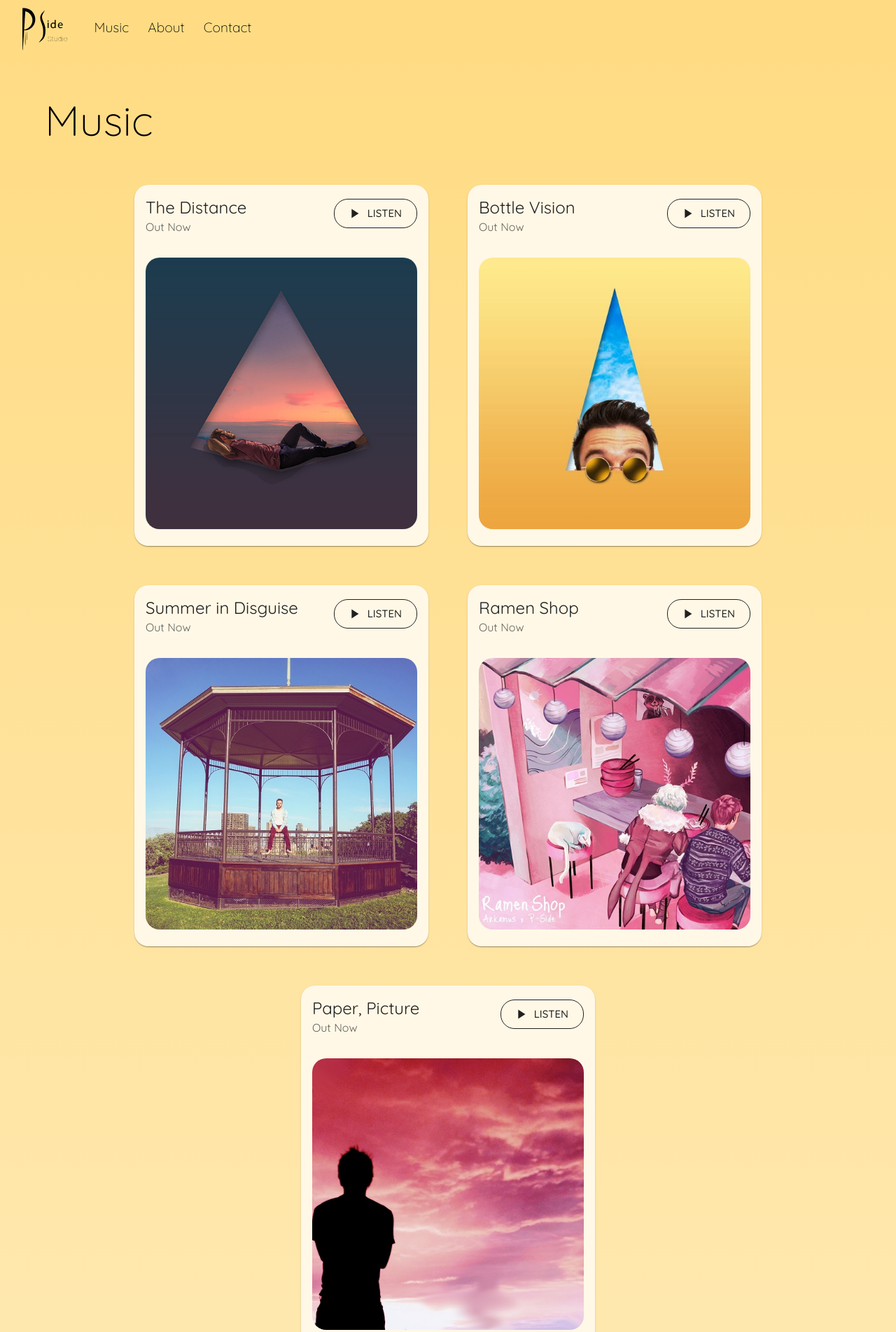
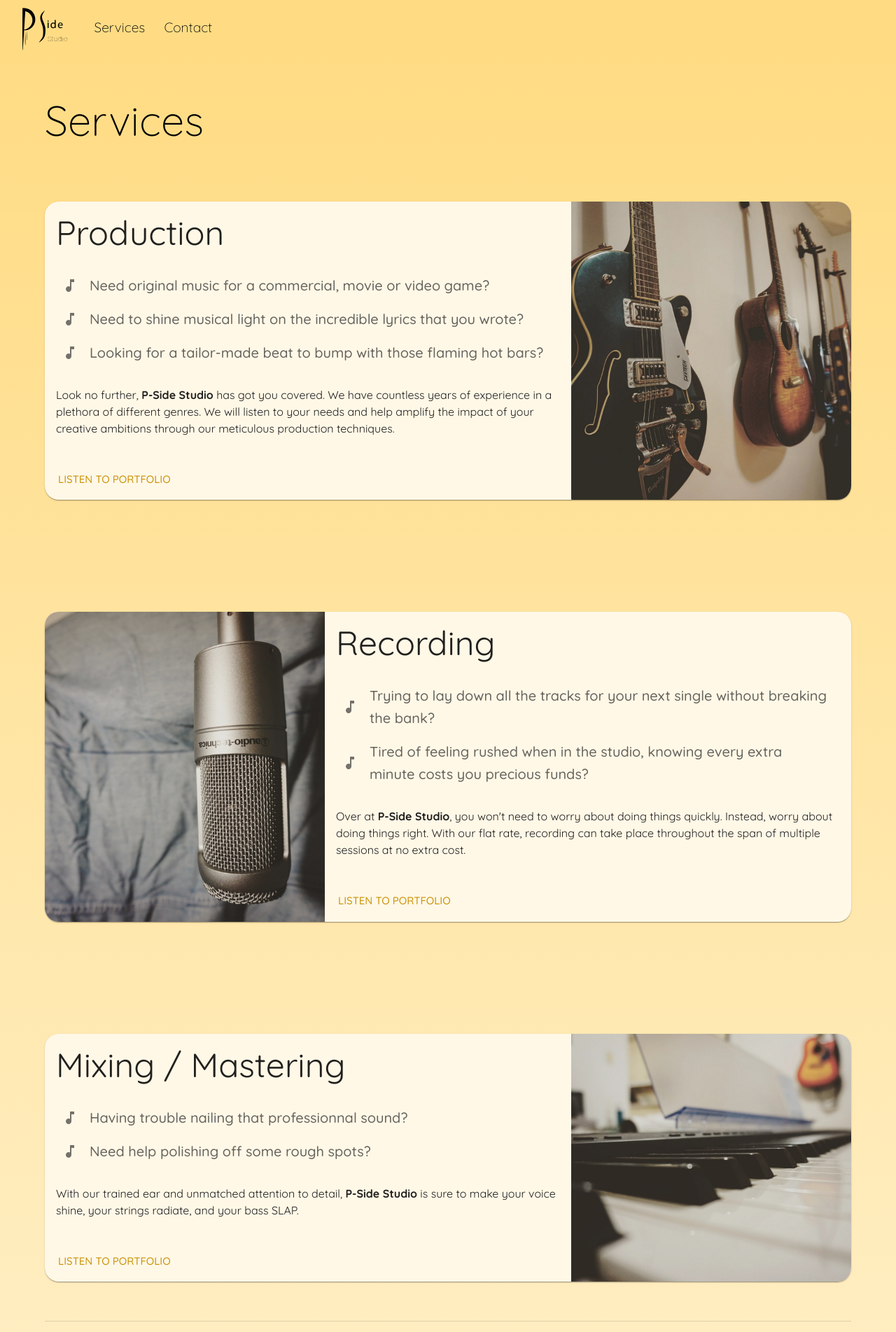
Before and after one commit to P-Side-Studio/p-side-studio.github.io, a React (Create React App) app: page /#/home in a window 1280 px wide. Shown: the part 720-2623 px from the top of the page at 70% size. Built offline with nearby package versions, Linux system fonts and the light colour scheme.

Commit message:
Add service and contact page

```diff
--- a/public/index.html
+++ b/public/index.html
@@ -24,7 +24,7 @@
       work correctly both with client-side routing and a non-root public URL.
       Learn how to configure a non-root public URL by running `npm run build`.
     -->
-    <title>P-Side</title>
+    <title>P-Side Studio</title>
   </head>
   <body>
     <noscript>You need to enable JavaScript to run this app.</noscript>
--- a/src/App.tsx
+++ b/src/App.tsx
@@ -4,12 +4,11 @@ import { ThemeProvider } from "@mui/material"
 import { theme } from './theme'
 import { Container, Divider, Box } from "@mui/material"
 import { Home } from "./pages/Home"
-import { Music } from "./pages/Music"
-import { About } from "./pages/About"
-import { Contact } from "./pages/Contact"
+import { Services } from "./pages/Services"
 import { useLocation } from "react-router-dom"
 import { useEffect, useState } from "react"
 import LoadingPage from "./components/LoadingPage"
+import { Contact } from "./pages/Contact"
 
 export const APP_BAR_HEIGHT = 80
 
@@ -31,6 +30,15 @@ function App() {
     setLoading(false)
     scrollToLocation()
   }
+
+  // This is a dirty way to wait for images to load, there is no imageloaded callback on the image crossfade npm element which is used within the home page
+  useEffect(() => {
+    setTimeout(() => {
+      setLoading(false)
+      scrollToLocation()
+    }, 1000);
+  }, [])
+
   function scrollToLocation() {
     let id = location.pathname.split('/').at(-1)
     if (!id) {
@@ -57,12 +65,8 @@ function App() {
             backgroundRepeat: 'no-repeat',
           }}>
           <Container id='body'>
-            <Page title="Music" id="music">
-              <Music onAllImagesLoaded={() => imagesLoaded()} />
-            </Page>
-            <Divider />
-            <Page title="About" id="about">
-              <About />
+            <Page title="Services" id="services">
+              <Services />
             </Page>
             <Divider />
             <Page title="Contact" id="contact">
--- a/src/components/ResponsiveAppBar.tsx
+++ b/src/components/ResponsiveAppBar.tsx
@@ -15,8 +15,7 @@ import PersonIcon from '@mui/icons-material/Person';
 import { APP_BAR_HEIGHT } from '../App'
 
 const pages = [
-  { title: 'Music', url: 'music', icon: <LibraryMusicIcon /> },
-  { title: 'About', url: 'about', icon: <InfoIcon /> },
+  { title: 'Services', url: 'services', icon: <LibraryMusicIcon /> },
   { title: 'Contact', url: 'contact', icon: <PersonIcon /> },
 ]
 
--- a/src/pages/Contact.tsx
+++ b/src/pages/Contact.tsx
@@ -1,12 +1,15 @@
 import { Box, Container, IconButton, Typography } from "@mui/material";
 import MailOutlineIcon from '@mui/icons-material/MailOutline';
 
-const contactEmail = 'info@pside.ca'
+const contactEmail = 'studio@pside.ca'
 
 export function Contact() {
   return (
-    <Container sx={{my: 4, display: 'flex', flexDirection: 'column', gap: 7, alignItems: 'center'}}>
+    <Container sx={{ my: 4, display: 'flex', flexDirection: 'column', gap: 7, alignItems: 'center' }}>
       <Box display='flex' flexDirection='column' alignItems='center'>
+        <Typography gutterBottom variant="subtitle1" color="text.secondary" component="div">
+          To book a free consultation
+        </Typography>
         <IconButton href={"mailto:" + contactEmail}>
           <MailOutlineIcon fontSize="large" />
         </IconButton>
--- a/src/pages/Home.tsx
+++ b/src/pages/Home.tsx
@@ -1,21 +1,19 @@
 import { Box } from "@mui/system";
 import { ReactComponent as SiteLogo } from '../icons/P-Side-Studio-Logo.svg';
 import { Background, Parallax } from 'react-parallax'
-import { Button, Fade, IconButton, SpeedDial, SpeedDialAction, useTheme } from "@mui/material";
+import { Button, Fade, IconButton, SpeedDial, SpeedDialAction, Tooltip, useTheme } from "@mui/material";
 import SpeedDialIcon from '@mui/material/SpeedDialIcon';
-import { BsSpotify } from 'react-icons/bs'
-import { BsInstagram } from 'react-icons/bs'
 import { BsFacebook } from 'react-icons/bs'
-import { FaTiktok } from 'react-icons/fa'
-import { BsYoutube } from 'react-icons/bs'
 import { BsChevronDown } from "react-icons/bs";
-import React, { useEffect } from "react";
+import React from "react";
 import { Link } from "react-router-dom";
 import { motion } from "framer-motion"
 import { APP_BAR_HEIGHT } from '../App'
 import { useSyncPagePath } from "../hooks/useSyncPagePath";
 import { useInView } from "react-intersection-observer";
 import { ImageCrossFader } from "../components/ImageCrossFader";
+import LibraryMusicIcon from '@mui/icons-material/LibraryMusic';
+import MailOutlineIcon from '@mui/icons-material/MailOutline';
 
 type HomeProps = {
   id: string,
@@ -24,11 +22,9 @@ type HomeProps = {
 export function Home({ id }: HomeProps) {
 
   const socials = [
-    { name: 'Spotify', icon: <BsSpotify />, link: 'https://open.spotify.com/artist/14pk52yKqb0NFQivwORvAw?si=RC1FCHRaR822ihVH5SntXQ' },
-    { name: 'Instagram', icon: <BsInstagram />, link: 'https://www.instagram.com/p_side_94/' },
-    { name: 'TikTok', icon: <FaTiktok />, link: 'https://www.tiktok.com/@p.side' },
-    { name: 'Facebook', icon: <BsFacebook />, link: 'https://www.facebook.com/p.side.94/' },
-    { name: 'Youtube', icon: <BsYoutube />, link: 'https://www.youtube.com/channel/UCsBTfAYSvmDnssnp6jnNGDQ' },
+    { name: 'Listen to portfolio', icon: <LibraryMusicIcon />, link: '/portfolio' },
+    { name: 'Follow on Facebook', icon: <BsFacebook />, link: 'https://www.facebook.com/psidestudiomtl' },
+    { name: 'Send an email', icon: <MailOutlineIcon />, link: 'mailto:studio@pside.ca' },
   ]
 
   const [showSocialButtons, setShowSocialButtons] = React.useState<boolean>(false);
@@ -40,7 +36,7 @@ export function Home({ id }: HomeProps) {
 
   return (
     <>
-      <Parallax style={{ zIndex: theme.zIndex.drawer + 1 }} blur={3} strength={400} bgImageStyle={{ translate: '0px -200px' }}>
+      <Parallax style={{ zIndex: theme.zIndex.drawer + 1 }} strength={400}>
         <Background>
           <ImageCrossFader
             urls={[
@@ -50,10 +46,10 @@ export function Home({ id }: HomeProps) {
               "/images/guitars.jpg",
               "/images/drumpad.jpg",
             ]}
-            intervalTime= {5000}
-            fadeTime= {1200}
+            intervalTime={4200}
+            fadeTime={1200}
             pause={!inView}
-            style={{ maxWidth: "infinite", maxHeight: '150vh'}} />
+            style={{ filter: "blur(2px)", translate: '0px -200px', maxWidth: "infinite", maxHeight: '150vh' }} />
         </Background>
         <Box
           ref={ref}
@@ -67,22 +63,24 @@ export function Home({ id }: HomeProps) {
           style={{
             height: `calc(100dvh - ${APP_BAR_HEIGHT}px)`,
           }}>
-          <Fade in timeout={1500} onEntering={() => setShowChevron(true)}>
+          <Fade in timeout={1500} onEntering={() => setShowSocialButtons(true)}>
             <Box ref={logoRef} width='80%' maxWidth={500} height='60%'>
               <SiteLogo fill={theme.palette.background.paper}
                 width="100%"
                 height="100%" />
             </Box>
           </Fade>
-          {/* <Fade in={showSocialButtons} timeout={1500} onEntered={() => setShowChevron(true)}>
-            <Box mb={5} alignItems='top' display='flex' gap={1}>
+          <Fade in={showSocialButtons} timeout={1500} onEntered={() => setShowChevron(true)}>
+            <Box mb={5} alignItems='top' display='flex' gap={3}>
               {socials.map((social) =>
-                <IconButton href={social.link} target="_blank" size={'large'}>
-                  {social.icon}
-                </IconButton>
+                <Tooltip title={social.name}>
+                  <IconButton href={social.link} target="_blank" size={'large'} color="primary">
+                    {social.icon}
+                  </IconButton>
+                </Tooltip>
               )}
             </Box>
-          </Fade> */}
+          </Fade>
           <Fade in={showChevron} timeout={2000}>
             <Box
               component={motion.div}
--- a/src/pages/Music.tsx
+++ /dev/null
@@ -1,69 +0,0 @@
-import { Grid } from "@mui/material"
-import Album from "../components/Album"
-
-interface MusicProps {
-
-  onAllImagesLoaded: (() => void)
-}
-
-export function Music({ onAllImagesLoaded }: MusicProps) {
-  const albums = [
-    {
-      title: 'The Distance',
-      imgUrl: '/images/cover_art/The Distance Cover.jpg',
-      releaseDate: '09-11-2022',
-      presaveUrl: 'http://pside.ca/music/the-distance'
-    },
-    {
-      title: 'Bottle Vision',
-      imgUrl: '/images/cover_art/bottle-vision-500px.jpg',
-      releaseDate: '09-11-2021',
-      presaveUrl: 'https://bfan.link/bottle-vision'
-    },
-    {
-      title: 'Summer in Disguise',
-      imgUrl: '/images/cover_art/summer-in-disguise-500px.jpg',
-      releaseDate: '08-21-2021',
-      presaveUrl: 'https://distrokid.com/hyperfollow/pside1/summer-in-disguise'
-    },
-    {
-      title: 'Ramen Shop',
-      imgUrl: '/images/cover_art/ramen-shop-500px.jpg',
-      releaseDate: '07-01-2021',
-      presaveUrl: 'https://distrokid.com/hyperfollow/pside/ramen-shop'
-    },
-    {
-      title: 'Paper, Picture',
-      imgUrl: '/images/cover_art/paper-picture-500px.jpg',
-      releaseDate: '04-27-2021',
-      presaveUrl: 'https://push.fm/fl/paper'
-    },
-  ]
-
-  let loadedImageCount = 0
-  const imageLoaded = () => {
-    loadedImageCount++
-    if (loadedImageCount >= albums.length) {
-      onAllImagesLoaded()
-    }
-  }
-
-  return (
-    <Grid
-      container
-      my={7}
-      direction="row"
-      justifyContent="center"
-      alignItems="flex-start"
-      gap={7}
-    >
-      {albums.map((album) =>
-        <Album name={album.title}
-          imgUrl={album.imgUrl}
-          releaseDate={album.releaseDate}
-          presaveUrl={album.presaveUrl}
-          imageLoaded={imageLoaded} />
-      )}
-    </Grid>
-  )
-}
--- /dev/null
+++ b/src/pages/Services.tsx
@@ -0,0 +1,126 @@
+import { Box, Card, CardActions, CardContent, CardMedia, List, ListItem, ListItemIcon, Typography, Button, useTheme } from "@mui/material"
+import MusicNoteIcon from '@mui/icons-material/MusicNote';
+
+export function Services() {
+  const productionBullets = [
+    'Need original music for a commercial, movie or video game?',
+    'Need to shine musical light on the incredible lyrics that you wrote?',
+    'Looking for a tailor-made beat to bump with those flaming hot bars?',
+  ]
+  const recordingBullets = [
+    'Trying to lay down all the tracks for your next single without breaking the bank?',
+    'Tired of feeling rushed when in the studio, knowing every extra minute costs you precious funds?',
+  ]
+  const mixingBullets = [
+    'Having trouble nailing that professionnal sound?',
+    'Need help polishing off some rough spots?',
+  ]
+  const theme = useTheme()
+  return (
+    <Box mt={10} display='flex' flexDirection='column' gap={20}>
+      {/* PRODUCTION */}
+      <Card sx={{ maxWidth: { xs: 800, md: 800, lg: "100%" }, borderRadius: 5, display: 'flex' }}>
+        <Box sx={{ display: 'flex', flexDirection: 'column' }}>
+          <CardContent sx={{ flex: '1 0 auto' }}>
+            <Typography mb={2} component="div" variant="h3">
+              Production
+            </Typography>
+            <List sx={{ mb: 2 }}>
+              {productionBullets.map((bullet) =>
+                <ListItem sx={{ pl: 1 }}>
+                  <ListItemIcon sx={{ minWidth: 40 }}>
+                    <MusicNoteIcon />
+                  </ListItemIcon>
+                  <Typography variant="h6" color="text.secondary" component="div">
+                    {bullet}
+                  </Typography>
+                </ListItem>
+              )}
+            </List>
+            <Typography variant="body1" mb={2}>
+              Look no further, <b>P-Side Studio</b> has got you covered. We have countless years of experience in a plethora of different genres. We will listen to your needs and help amplify the impact of your creative ambitions through our meticulous production techniques.
+            </Typography>
+          </CardContent>
+          <CardActions>
+            <Button href="/portfolio" target="_blank" color='secondary' size="large">Listen to portfolio</Button>
+          </CardActions>
+        </Box>
+        <CardMedia
+          component="img"
+          sx={{ display: { xs: "none", md: "none", lg: "block" }, width: 400 }}
+          image="/images/guitars.jpg"
+          alt="Live from space album cover"
+        />
+      </Card>
+      {/* RECORDING */}
+      <Card sx={{ maxWidth: { xs: 800, md: 800, lg: "100%" }, borderRadius: 5, display: 'flex' }}>
+        <CardMedia
+          component="img"
+          sx={{ display: { xs: "none", md: "none", lg: "block" }, width: 400 }}
+          image="/images/microphone.jpg"
+          alt="Live from space album cover"
+        />
+        <Box sx={{ display: 'flex', flexDirection: 'column' }}>
+          <CardContent sx={{ flex: '1 0 auto' }}>
+            <Typography mb={2} component="div" variant="h3">
+              Recording
+            </Typography>
+            <List sx={{ mb: 2 }}>
+              {recordingBullets.map((bullet) =>
+                <ListItem sx={{ pl: 1 }}>
+                  <ListItemIcon sx={{ minWidth: 40 }}>
+                    <MusicNoteIcon />
+                  </ListItemIcon>
+                  <Typography variant="h6" color="text.secondary" component="div">
+                    {bullet}
+                  </Typography>
+                </ListItem>
+              )}
+            </List>
+            <Typography variant="body1" mb={2}>
+              Over at <b>P-Side Studio</b>, you won't need to worry about doing things quickly. Instead, worry about doing things right.
+              With our flat rate, recording can take place throughout the span of multiple sessions at no extra cost.
+            </Typography>
+          </CardContent>
+          <CardActions>
+            <Button href="/portfolio" target="_blank" color='secondary' size="large">Listen to portfolio</Button>
+          </CardActions>
+        </Box>
+      </Card>
+      {/* MIX MASTER */}
+      <Card sx={{ maxWidth: { xs: 800, md: 800, lg: "100%" }, borderRadius: 5, display: 'flex' }}>
+        <Box sx={{ display: 'flex', flexDirection: 'column' }}>
+          <CardContent sx={{ flex: '1 0 auto' }}>
+            <Typography mb={2} component="div" variant="h3">
+              Mixing / Mastering
+            </Typography>
+            <List sx={{ mb: 2 }}>
+              {mixingBullets.map((bullet) =>
+                <ListItem sx={{ pl: 1 }}>
+                  <ListItemIcon sx={{ minWidth: 40 }}>
+                    <MusicNoteIcon />
+                  </ListItemIcon>
+                  <Typography variant="h6" color="text.secondary" component="div">
+                    {bullet}
+                  </Typography>
+                </ListItem>
+              )}
+            </List>
+            <Typography variant="body1" mb={2}>
+            With our trained ear and unmatched attention to detail, <b>P-Side Studio</b> is sure to make your voice shine, your strings radiate, and your bass SLAP.
+            </Typography>
+          </CardContent>
+          <CardActions>
+            <Button href="/portfolio" target="_blank" color='secondary' size="large">Listen to portfolio</Button>
+          </CardActions>
+        </Box>
+        <CardMedia
+          component="img"
+          sx={{ display: { xs: "none", md: "none", lg: "block" }, width: 400 }}
+          image="/images/piano.jpg"
+          alt="Live from space album cover"
+        />
+      </Card>
+    </Box>
+  )
+}
--- a/src/theme.ts
+++ b/src/theme.ts
@@ -19,7 +19,7 @@ export const theme = createTheme({
         main: 'rgb(255 220 132)'
       },
       secondary: {
-        main: 'rgb(240 204 255)'
+        main: 'rgb(204 147 9)'
       }
     }
   })
```
